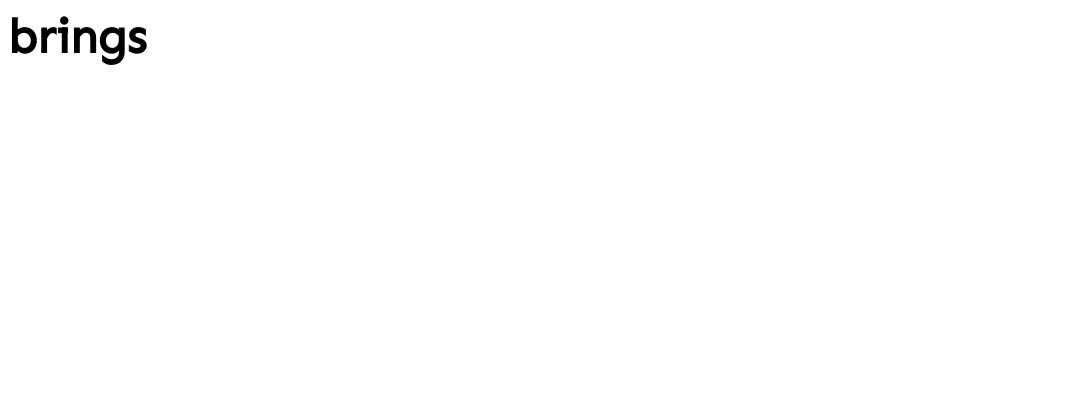
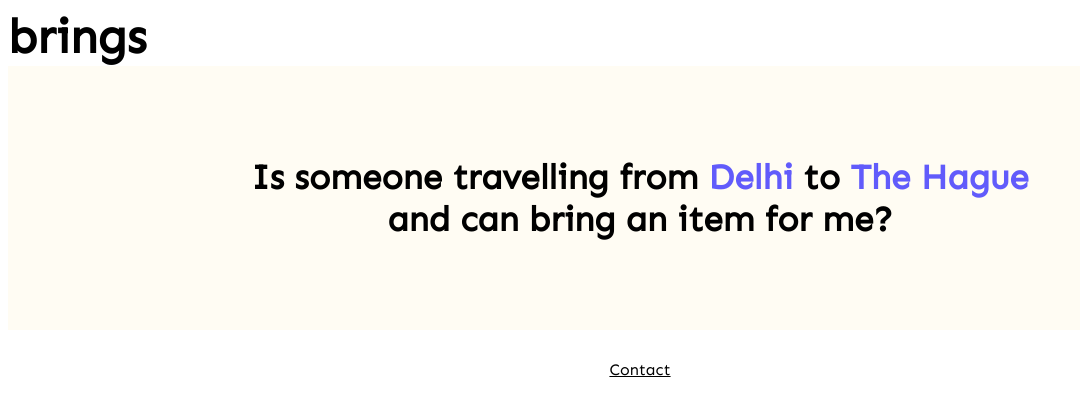
Before and after one commit to bringsapp/website, a plain HTML site: page index.html in a window 1280 px wide. Shown: the whole page, without its empty margins (0-1080 px from the left). Drawn offline with Linux system fonts and the light colour scheme; a web font is replaced by a local one.

Commit message:
Add title text

```diff
--- a/index.html
+++ b/index.html
@@ -3,7 +3,7 @@
 <head>
     <meta charset='utf-8'>
     <meta http-equiv='X-UA-Compatible' content='IE=edge'>
-    <title>brings | home</title>
+    <title>brings | request someone travelling to bring your parcel</title>
     <meta name='viewport' content='width=device-width, initial-scale=1'>
     <link rel='stylesheet' type='text/css' media='screen' href='style/style.css'>
     <!-- <script src='main.js'></script>  -->
@@ -11,12 +11,20 @@
     <link rel="preconnect" href="https://fonts.googleapis.com">
     <link rel="preconnect" href="https://fonts.gstatic.com" crossorigin>
     <link href="https://fonts.googleapis.com/css2?family=Sen&display=swap" rel="stylesheet">
+
+    <link href="https://fonts.cdnfonts.com/css/euclid-circular-b" rel="stylesheet">
 </head>
 <body>
     <div>
     <span id="logo">brings</span>
     </div>
-
+    <div id="title" class="font-big text-cen">
+        Is someone travelling from <span class="title-city">Delhi</span> to <span class="title-city">The Hague</span>
+        <br> and can bring an item for me?
+    </div>
     <div></div>
+    <footer class="text-cen padding-30">
+        <a href="https://twitter.com/bringsappdotcom">Contact</a>
+    </footer>
 </body>
 </html>
--- a/style/style.css
+++ b/style/style.css
@@ -1,7 +1,28 @@
 *{
     font-family: 'Sen', sans-serif;
+    /* font-family: 'Euclid Circular B', sans-serif; */
 }
 #logo{
     font-size: 48px;
     font-weight: bold;
 }
+.font-big{
+    font-size: 35px;
+}
+.text-cen{
+    text-align: center;
+}
+#title{
+    background-color: #fffcf3;
+    padding: 90px;
+    font-weight: bold;
+}
+.padding-30{
+    padding: 30px;
+}
+.title-city{
+    color: #0800ffa3;
+}
+a{
+    color: black;
+}
```
